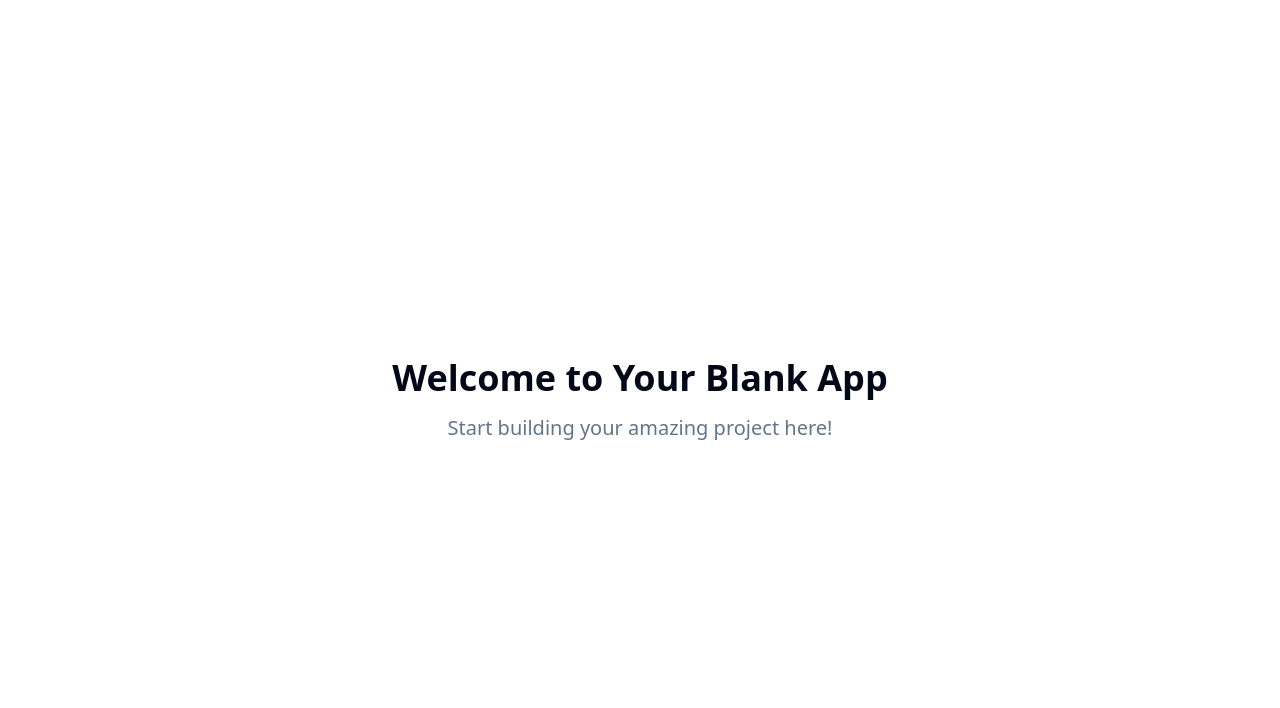
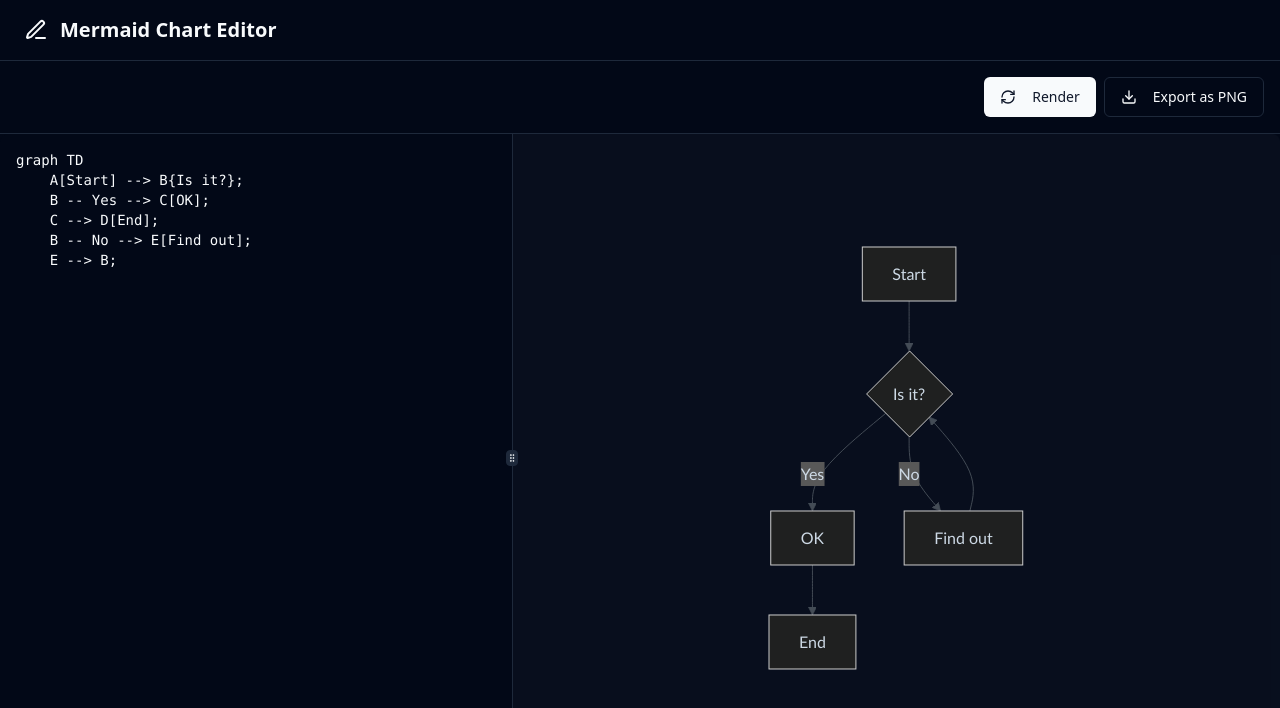
Before and after one commit to Yash-Kavaiya/mermaid-edit-export, a React (Vite) app: page / in a window 1280 px wide. Shown: the top 708 px of the page. Built offline with nearby package versions, Linux system fonts and the light colour scheme.

Commit message:
feat: Implement Mermaid diagram editor
Implement a website for inputting, visualizing, editing, and exporting Mermaid diagrams as PNG. Use Mermaid JS for rendering, a text area for editing, and save-svg-as-png for exporting.

```diff
--- a/package.json
+++ b/package.json
@@ -55,6 +55,7 @@
     "react-resizable-panels": "^2.1.3",
     "react-router-dom": "^6.26.2",
     "recharts": "^2.12.7",
+    "save-svg-as-png": "^1.4.17",
     "sonner": "^1.5.0",
     "tailwind-merge": "^2.5.2",
     "tailwindcss-animate": "^1.0.7",
--- a/src/App.tsx
+++ b/src/App.tsx
@@ -1,3 +1,4 @@
+
 import { Toaster } from "@/components/ui/toaster";
 import { Toaster as Sonner } from "@/components/ui/sonner";
 import { TooltipProvider } from "@/components/ui/tooltip";
--- /dev/null
+++ b/src/components/Header.tsx
@@ -0,0 +1,13 @@
+
+import { PenLine } from 'lucide-react';
+
+const Header = () => {
+  return (
+    <header className="py-4 px-6 border-b border-border flex items-center gap-3">
+      <PenLine className="w-6 h-6 text-primary" />
+      <h1 className="text-xl font-semibold text-primary">Mermaid Chart Editor</h1>
+    </header>
+  );
+};
+
+export default Header;
--- /dev/null
+++ b/src/components/MermaidEditor.tsx
@@ -0,0 +1,120 @@
+
+import { useState, useEffect, useRef } from 'react';
+import mermaid from 'mermaid';
+import { saveAsPng } from 'save-svg-as-png';
+import { useDebounce } from '@/hooks/useDebounce';
+import { Button } from '@/components/ui/button';
+import { Textarea } from '@/components/ui/textarea';
+import { ResizablePanelGroup, ResizablePanel, ResizableHandle } from '@/components/ui/resizable';
+import { Download, AlertCircle, RefreshCw } from 'lucide-react';
+import { Alert, AlertDescription, AlertTitle } from "@/components/ui/alert";
+
+
+const defaultCode = `graph TD
+    A[Start] --> B{Is it?};
+    B -- Yes --> C[OK];
+    C --> D[End];
+    B -- No --> E[Find out];
+    E --> B;
+`;
+
+const MermaidEditor = () => {
+  const [code, setCode] = useState<string>(defaultCode);
+  const [error, setError] = useState<string | null>(null);
+  const debouncedCode = useDebounce(code, 500);
+  const previewRef = useRef<HTMLDivElement>(null);
+  const [isRendering, setIsRendering] = useState(false);
+
+  useEffect(() => {
+    mermaid.initialize({
+      startOnLoad: false,
+      theme: 'dark',
+      securityLevel: 'loose',
+      themeVariables: {
+        background: '#1c2128',
+        primaryColor: '#2d333b',
+        primaryTextColor: '#cdd9e5',
+        lineColor: '#444c56',
+        textColor: '#cdd9e5',
+      },
+    });
+  }, []);
+
+  const renderDiagram = async () => {
+    if (!previewRef.current) return;
+    setIsRendering(true);
+    setError(null);
+    try {
+      // Use a timestamp to ensure a unique ID for each render
+      const id = `mermaid-diagram-${Date.now()}`;
+      const { svg } = await mermaid.render(id, debouncedCode);
+      previewRef.current.innerHTML = svg;
+    } catch (e) {
+      if (e instanceof Error) {
+        setError(e.message);
+      }
+      previewRef.current.innerHTML = '';
+    } finally {
+        setIsRendering(false);
+    }
+  };
+
+  useEffect(() => {
+    if (debouncedCode) {
+      renderDiagram();
+    }
+  }, [debouncedCode]);
+
+  const handleExport = () => {
+    if (previewRef.current?.querySelector('svg')) {
+      saveAsPng(previewRef.current.querySelector('svg')!, 'diagram.png', {
+        backgroundColor: '#1c2128',
+        scale: 2,
+      });
+    }
+  };
+
+  return (
+    <div className="flex flex-col h-[calc(100vh-80px)]">
+      <div className="p-4 border-b border-border flex items-center justify-end gap-2">
+        <Button onClick={renderDiagram} disabled={isRendering}>
+            <RefreshCw className={`mr-2 h-4 w-4 ${isRendering ? 'animate-spin' : ''}`} />
+            Render
+        </Button>
+        <Button onClick={handleExport} variant="outline">
+          <Download className="mr-2 h-4 w-4" />
+          Export as PNG
+        </Button>
+      </div>
+      <ResizablePanelGroup direction="horizontal" className="flex-grow rounded-lg border-none">
+        <ResizablePanel defaultSize={40}>
+          <div className="flex h-full items-center justify-center p-0">
+            <Textarea
+              value={code}
+              onChange={(e) => setCode(e.target.value)}
+              className="h-full w-full resize-none border-0 rounded-none bg-background p-4 font-mono focus-visible:ring-0"
+              placeholder="Enter Mermaid code here..."
+            />
+          </div>
+        </ResizablePanel>
+        <ResizableHandle withHandle />
+        <ResizablePanel defaultSize={60}>
+          <div className="flex h-full items-center justify-center p-4 bg-muted/20 overflow-auto">
+            {error && (
+              <Alert variant="destructive" className="m-4">
+                <AlertCircle className="h-4 w-4" />
+                <AlertTitle>Rendering Error</AlertTitle>
+                <AlertDescription>
+                    <pre className="text-xs whitespace-pre-wrap font-mono">{error}</pre>
+                </AlertDescription>
+              </Alert>
+            )}
+            <div ref={previewRef} className="w-full h-full flex items-center justify-center" />
+          </div>
+        </ResizablePanel>
+      </ResizablePanelGroup>
+    </div>
+  );
+};
+
+export default MermaidEditor;
--- /dev/null
+++ b/src/hooks/useDebounce.ts
@@ -0,0 +1,18 @@
+
+import { useState, useEffect } from 'react';
+
+export function useDebounce<T>(value: T, delay: number): T {
+  const [debouncedValue, setDebouncedValue] = useState<T>(value);
+
+  useEffect(() => {
+    const handler = setTimeout(() => {
+      setDebouncedValue(value);
+    }, delay);
+
+    return () => {
+      clearTimeout(handler);
+    };
+  }, [value, delay]);
+
+  return debouncedValue;
+}
--- a/src/index.css
+++ b/src/index.css
@@ -1,3 +1,4 @@
+
 @tailwind base;
 @tailwind components;
 @tailwind utilities;
@@ -6,54 +7,6 @@
 
 @layer base {
   :root {
-    --background: 0 0% 100%;
-    --foreground: 222.2 84% 4.9%;
-
-    --card: 0 0% 100%;
-    --card-foreground: 222.2 84% 4.9%;
-
-    --popover: 0 0% 100%;
-    --popover-foreground: 222.2 84% 4.9%;
-
-    --primary: 222.2 47.4% 11.2%;
-    --primary-foreground: 210 40% 98%;
-
-    --secondary: 210 40% 96.1%;
-    --secondary-foreground: 222.2 47.4% 11.2%;
-
-    --muted: 210 40% 96.1%;
-    --muted-foreground: 215.4 16.3% 46.9%;
-
-    --accent: 210 40% 96.1%;
-    --accent-foreground: 222.2 47.4% 11.2%;
-
-    --destructive: 0 84.2% 60.2%;
-    --destructive-foreground: 210 40% 98%;
-
-    --border: 214.3 31.8% 91.4%;
-    --input: 214.3 31.8% 91.4%;
-    --ring: 222.2 84% 4.9%;
-
-    --radius: 0.5rem;
-
-    --sidebar-background: 0 0% 98%;
-
-    --sidebar-foreground: 240 5.3% 26.1%;
-
-    --sidebar-primary: 240 5.9% 10%;
-
-    --sidebar-primary-foreground: 0 0% 98%;
-
-    --sidebar-accent: 240 4.8% 95.9%;
-
-    --sidebar-accent-foreground: 240 5.9% 10%;
-
-    --sidebar-border: 220 13% 91%;
-
-    --sidebar-ring: 217.2 91.2% 59.8%;
-  }
-
-  .dark {
     --background: 222.2 84% 4.9%;
     --foreground: 210 40% 98%;
 
@@ -89,6 +42,12 @@
     --sidebar-accent-foreground: 240 4.8% 95.9%;
     --sidebar-border: 240 3.7% 15.9%;
     --sidebar-ring: 217.2 91.2% 59.8%;
+
+    --radius: 0.5rem;
+  }
+
+  .dark {
+    /* Kept for potential future use, but dark theme is now default */
   }
 }
 
@@ -100,4 +59,20 @@
   body {
     @apply bg-background text-foreground;
   }
+
+  /* Custom scrollbar for a better look in dark theme */
+  ::-webkit-scrollbar {
+    width: 8px;
+    height: 8px;
+  }
+  ::-webkit-scrollbar-track {
+    background: hsl(var(--background));
+  }
+  ::-webkit-scrollbar-thumb {
+    background: hsl(var(--secondary));
+    border-radius: 4px;
+  }
+  ::-webkit-scrollbar-thumb:hover {
+    background: hsl(var(--muted-foreground));
+  }
 }
--- a/src/pages/Index.tsx
+++ b/src/pages/Index.tsx
@@ -1,12 +1,14 @@
-// Update this page (the content is just a fallback if you fail to update the page)
+
+import Header from '@/components/Header';
+import MermaidEditor from '@/components/MermaidEditor';
 
 const Index = () => {
   return (
-    <div className="min-h-screen flex items-center justify-center bg-background">
-      <div className="text-center">
-        <h1 className="text-4xl font-bold mb-4">Welcome to Your Blank App</h1>
-        <p className="text-xl text-muted-foreground">Start building your amazing project here!</p>
-      </div>
+    <div className="min-h-screen bg-background text-foreground">
+      <Header />
+      <main>
+        <MermaidEditor />
+      </main>
     </div>
   );
 };
```
Also changed, not shown: 1 other file (tests, documents, lock files or other folders).
